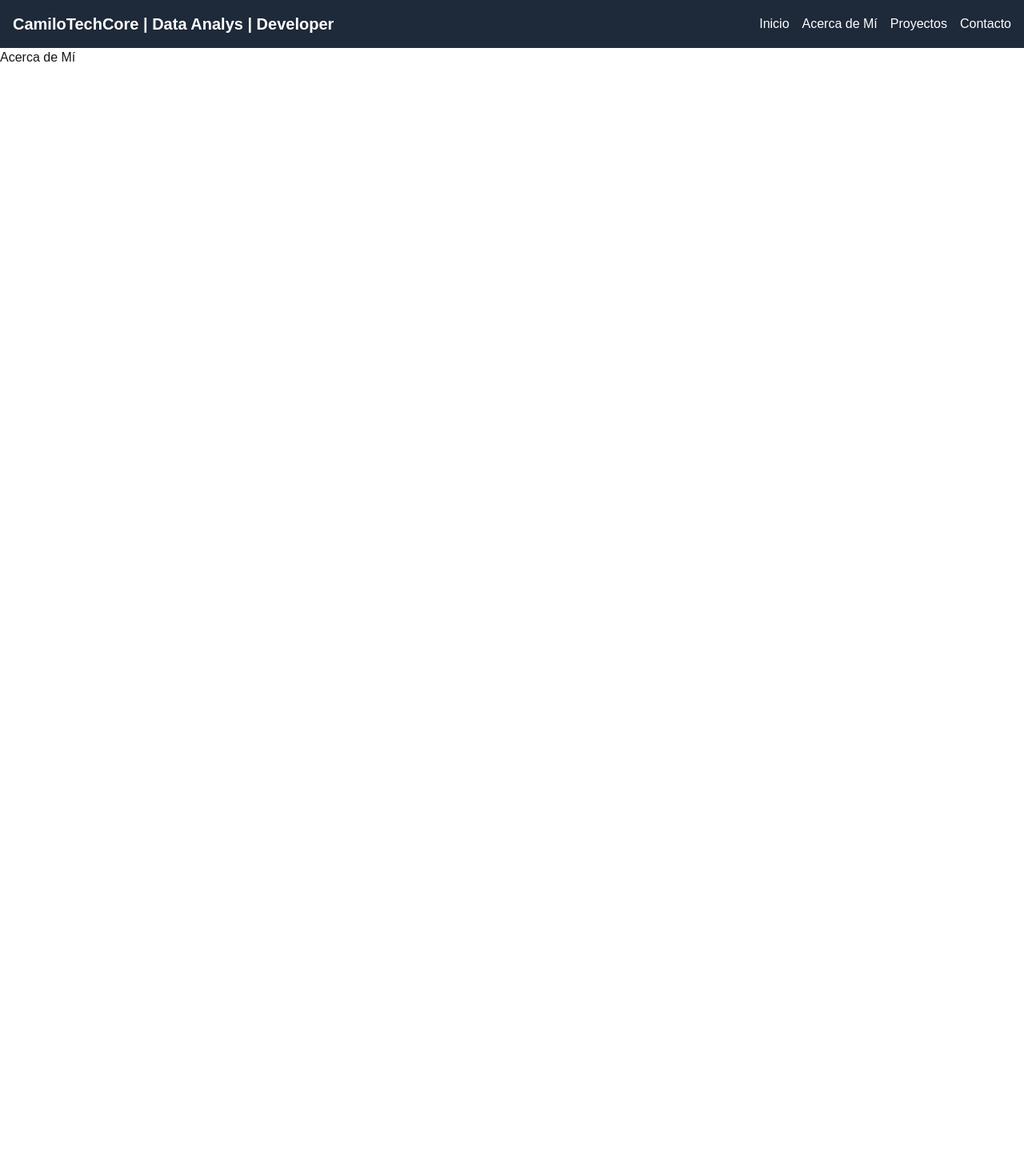
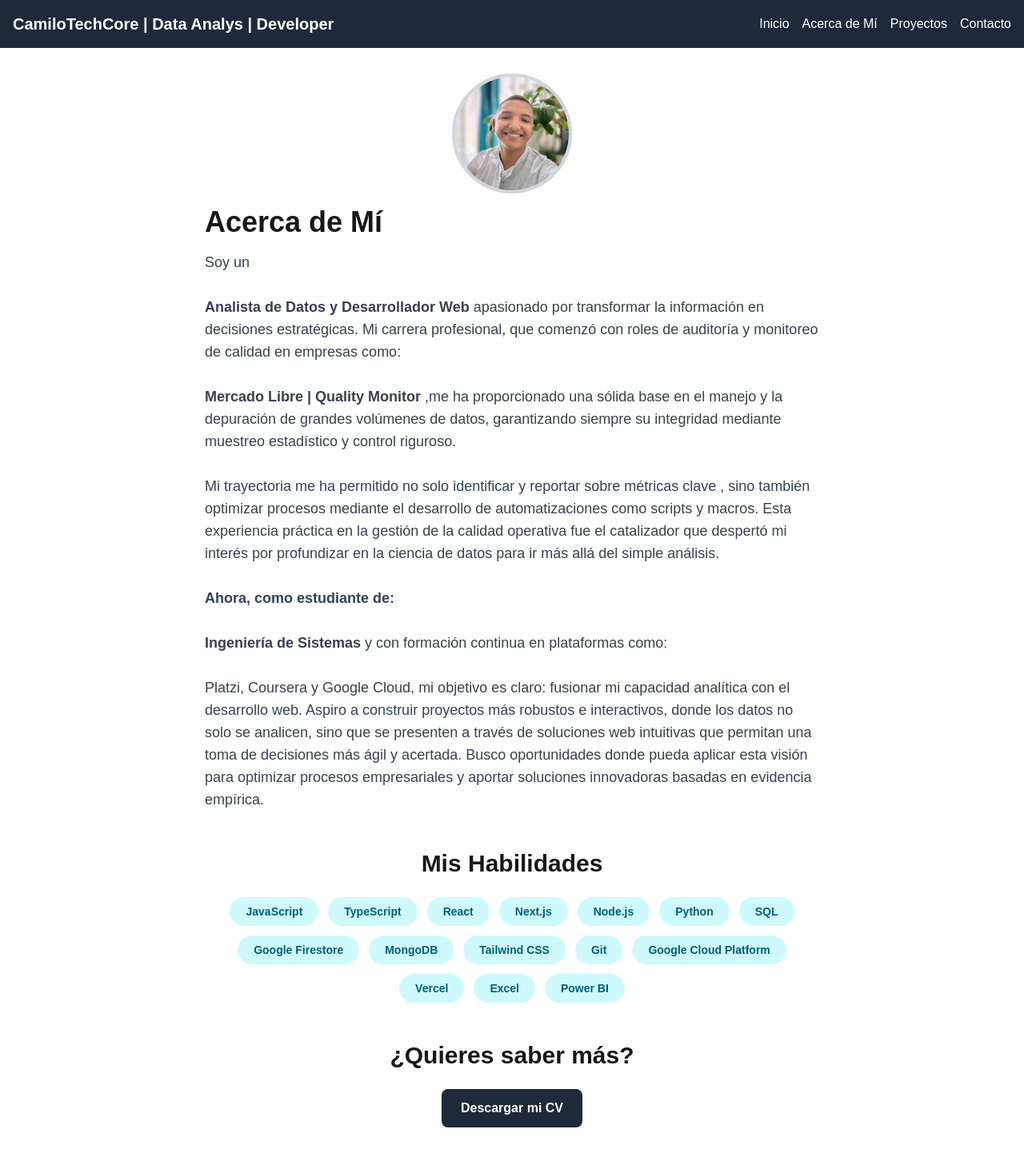
Before and after one commit to CamiloTechCore/CamiloTechCore, a Next.js app: page /about in a window 1280 px wide. Shown: the whole page at 80% size. Before the commit the page ends 800 px from the top, so only its background shows below. Built offline with nearby package versions, Linux system fonts and the light colour scheme.

Commit message:
feat(projects): Create projects section with data structure and cards

```diff
--- a/src/app/about/page.tsx
+++ b/src/app/about/page.tsx
@@ -1,7 +1,79 @@
+import Image from 'next/image';
+import PageTransition from "@/components/PageTransition";
+
+// Define tu lista de habilidades aquí
+const skills = [
+  "JavaScript", "TypeScript", "React", "Next.js", "Node.js",
+  "Python", "SQL", "Google Firestore", "MongoDB", "Tailwind CSS",
+  "Git", "Google Cloud Platform", "Vercel","Excel","Power BI"
+];
+
 export default function AboutPage() {
-    return (
-      <main>
-        <h1>Acerca de Mí</h1>
+  return (
+    <PageTransition>
+      <main className="container mx-auto p-4 md:p-8">
+        <div className="max-w-3xl mx-auto">
+
+          {/* --- Sección de Foto y Presentación --- */}
+          <div>
+            <Image
+              src="/profile.png" // Next.js busca esto en la carpeta 'public'
+              alt="Foto de perfil de Camilo"
+              width={150}
+              height={150}
+              className="rounded-full mx-auto mb-4 border-4 border-gray-300"
+            />
+            <h1 className="text-4xl font-bold">Acerca de Mí</h1>
+            <p className="mt-4 text-lg text-gray-700">
+
+            Soy un
+            <br></br>
+            <br></br>
+            <strong>Analista de Datos y Desarrollador Web</strong> apasionado por transformar la información en decisiones estratégicas. Mi carrera profesional, que comenzó con roles de auditoría y monitoreo de calidad en empresas como:
+            <br></br>
+            <br></br>
+            <strong>Mercado Libre | Quality Monitor </strong>,me ha proporcionado una sólida base en el manejo y la depuración de grandes volúmenes de datos, garantizando siempre su integridad mediante muestreo estadístico y control riguroso.
+            <br></br>
+            <br></br>
+            Mi trayectoria me ha permitido no solo identificar y reportar sobre métricas clave , sino también optimizar procesos mediante el desarrollo de automatizaciones como scripts y macros. Esta experiencia práctica en la gestión de la calidad operativa fue el catalizador que despertó mi interés por profundizar en la ciencia de datos para ir más allá del simple análisis.
+            <br></br>
+            <br></br>
+            <strong>Ahora, como estudiante de: </strong>
+            <br></br>
+            <br></br>
+            <strong>Ingeniería de Sistemas</strong> y con formación continua en plataformas como:
+            <br></br>
+            <br></br>
+            Platzi, Coursera y Google Cloud, mi objetivo es claro: fusionar mi capacidad analítica con el desarrollo web. Aspiro a construir proyectos más robustos e interactivos, donde los datos no solo se analicen, sino que se presenten a través de soluciones web intuitivas que permitan una toma de decisiones más ágil y acertada. Busco oportunidades donde pueda aplicar esta visión para optimizar procesos empresariales y aportar soluciones innovadoras basadas en evidencia empírica.
+            </p>
+          </div>
+
+          {/* --- Sección de Habilidades --- */}
+          <div className="mt-12">
+            <h2 className="text-3xl font-bold text-center mb-6">Mis Habilidades</h2>
+            <div className="flex flex-wrap justify-center gap-3">
+              {skills.map((skill) => (
+                <span key={skill} className="bg-cyan-100 text-cyan-800 text-sm font-semibold px-5 py-2 rounded-full">
+                  {skill}
+                </span>
+              ))}
+            </div>
+          </div>
+
+          {/* --- Sección de Descarga de CV --- */}
+          <div className="mt-12 text-center">
+            <h2 className="text-3xl font-bold text-center mb-6">¿Quieres saber más?</h2>
+            <a
+              href="/Brayan_Camilo_Molina_Vera.pdf" // El archivo PDF en tu carpeta 'public'
+              download="Brayan_Camilo_Molina_Vera.pdf" // Esto sugiere al navegador que descargue el archivo
+              className="inline-block bg-gray-800 text-white font-bold py-3 px-6 rounded-lg hover:bg-gray-700 transition-colors"
+            >
+              Descargar mi CV
+            </a>
+          </div>
+
+        </div>
       </main>
-    );
-  }
+    </PageTransition>
+  );
+}
--- a/src/app/projects/page.tsx
+++ b/src/app/projects/page.tsx
@@ -1,7 +1,19 @@
-export default function AboutPage() {
-    return (
-      <main>
-        <h1>Proyectos</h1>
+// src/app/projects/page.tsx
+import PageTransition from "@/components/PageTransition";
+import ProjectCard from "@/components/ProjectCard";
+import { projectsData } from "@/data/projects"; // Importamos los datos
+
+export default function ProjectsPage() {
+  return (
+    <PageTransition>
+      <main className="container mx-auto p-4 md:p-8">
+        <h1 className="text-4xl font-bold text-center mb-12">Mis Proyectos</h1>
+        <div className="grid grid-cols-1 md:grid-cols-2 lg:grid-cols-3 gap-8">
+          {projectsData.map((project) => (
+            <ProjectCard key={project.title} project={project} />
+          ))}
+        </div>
       </main>
-    );
-  }
+    </PageTransition>
+  );
+}
--- /dev/null
+++ b/src/components/ProjectCard.tsx
@@ -0,0 +1,37 @@
+// src/components/ProjectCard.tsx
+import Image from 'next/image';
+
+// Definimos los tipos de datos que espera el componente
+type ProjectCardProps = {
+  project: {
+    title: string;
+    description: string;
+    image: string;
+    tags: string[];
+    githubUrl: string;
+    liveUrl?: string; // Hacemos la URL en vivo opcional
+  };
+};
+
+export default function ProjectCard({ project }: ProjectCardProps) {
+  return (
+    <div className="bg-white rounded-lg shadow-lg overflow-hidden border border-gray-200">
+      <Image src={project.image} alt={`Imagen de ${project.title}`} width={500} height={300} className="w-full object-cover"/>
+      <div className="p-6">
+        <h3 className="text-2xl font-bold mb-2">{project.title}</h3>
+        <p className="text-gray-700 mb-4">{project.description}</p>
+        <div className="mb-4 flex flex-wrap gap-2">
+          {project.tags.map(tag => (
+            <span key={tag} className="bg-gray-200 text-gray-800 text-xs font-semibold px-3 py-1 rounded-full">{tag}</span>
+          ))}
+        </div>
+        <div className="flex gap-4">
+          <a href={project.githubUrl} target="_blank" rel="noopener noreferrer" className="text-cyan-600 hover:text-cyan-800 font-bold">Ver en GitHub</a>
+          {project.liveUrl && (
+            <a href={project.liveUrl} target="_blank" rel="noopener noreferrer" className="text-cyan-600 hover:text-cyan-800 font-bold">Demo en Vivo</a>
+          )}
+        </div>
+      </div>
+    </div>
+  );
+}
--- /dev/null
+++ b/src/data/projects.ts
@@ -0,0 +1,19 @@
+// src/data/projects.ts
+export const projectsData = [
+    {
+      title: "Portafolio Técnico Personal",
+      description: "Una Single Page Application (SPA) construida con Next.js y TypeScript para mostrar mis proyectos, habilidades y permitir el contacto a través de un formulario conectado a Firestore.",
+      image: "/projects/portfolio.jpg", // Debes crear esta imagen y ponerla en /public/projects/
+      tags: ["Next.js", "React", "TypeScript", "Tailwind CSS", "Firestore", "Vercel"],
+      githubUrl: "https://github.com/CamiloTechCore/CamiloTechCore",
+    },
+    // {
+    //   title: "Otro Proyecto Asombroso",
+    //   description: "Descripción de otro de tus proyectos. Habla sobre el problema que resuelve y las tecnologías que usaste",
+    //   image: "/projects/otro-proyecto.jpg",
+    //   tags: ["Python", "Flask", "SQL", "Chart.js"],
+    //   githubUrl: "https://github.com/tu-usuario/otro-proyecto",
+    //   liveUrl: "https://otro-proyecto.vercel.app/",
+    // },
+    // Añade más proyectos aquí
+  ];
```
